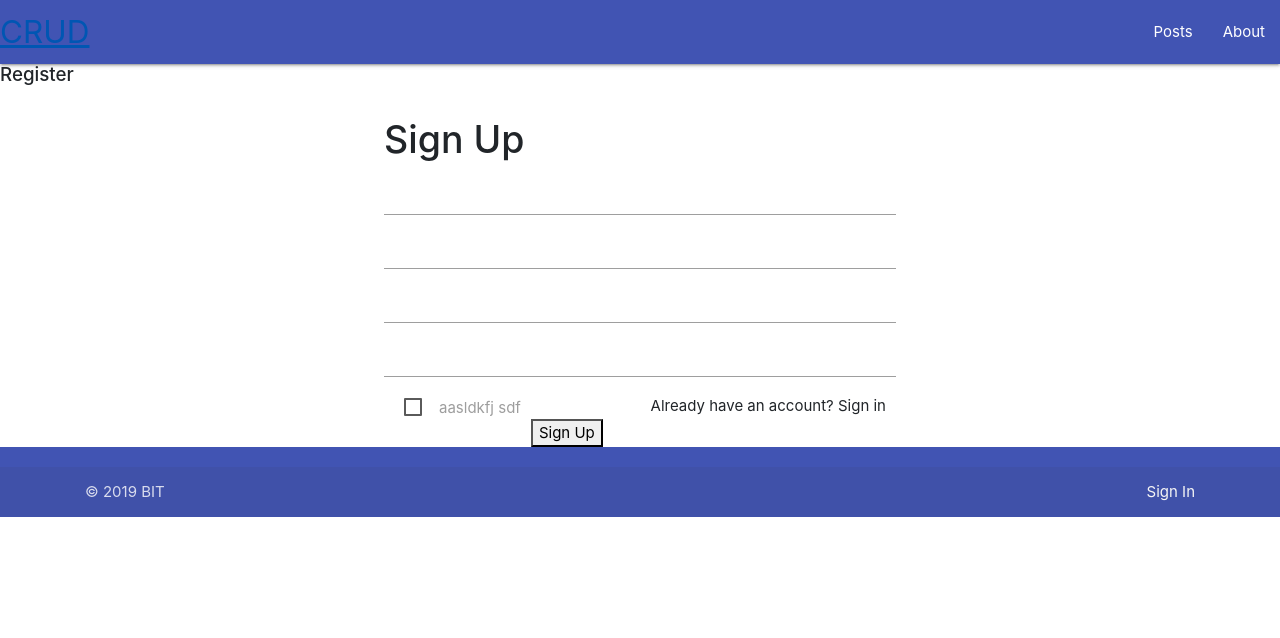
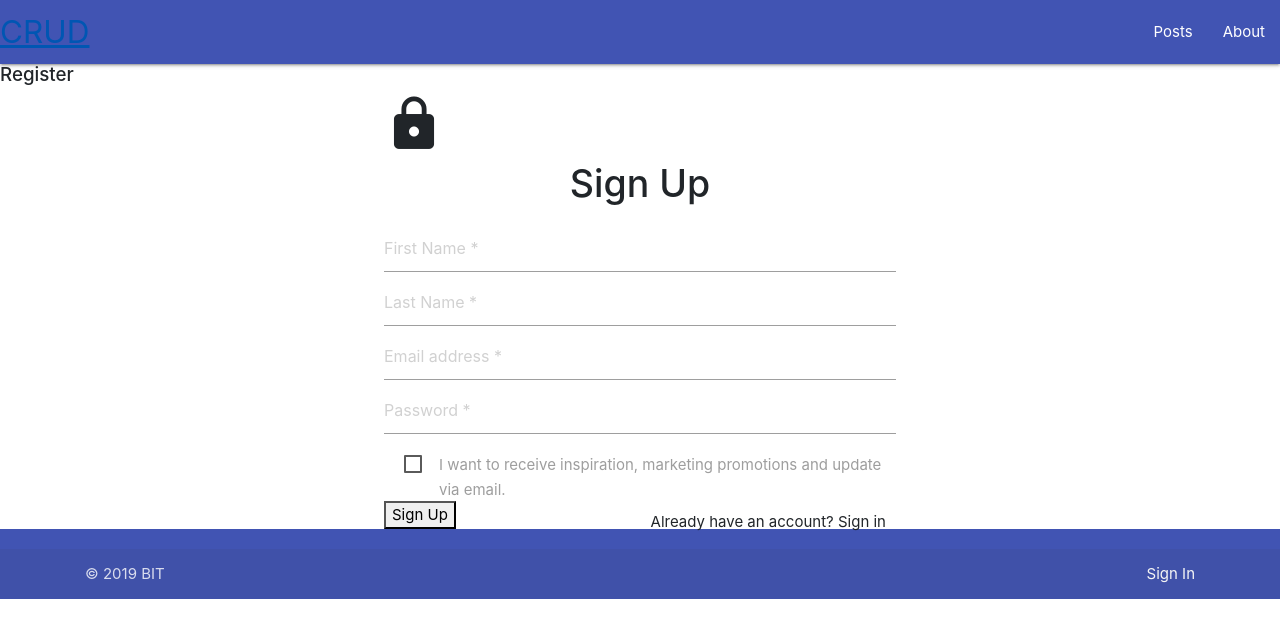
Before and after one commit to SimeunovicStef/FinalProject, a React (Create React App) app in the folder bit-crud/: page / in a window 1280 px wide. Shown: the top 638 px of the page. Built offline with nearby package versions, Linux system fonts and the light colour scheme.

Commit message:
creating new branch

```diff
--- a/bit-crud/public/index.html
+++ b/bit-crud/public/index.html
@@ -22,7 +22,8 @@
       work correctly both with client-side routing and a non-root public URL.
       Learn how to configure a non-root public URL by running `npm run build`.
     -->
-    <link rel="stylesheet" href="https://cdnjs.cloudflare.com/ajax/libs/materialize/1.0.0/css/materialize.min.css">
+  <link rel="stylesheet" href="https://cdnjs.cloudflare.com/ajax/libs/materialize/1.0.0/css/materialize.min.css">
+  <link href="https://fonts.googleapis.com/icon?family=Material+Icons" rel="stylesheet">
   <link rel="stylesheet" href="https://maxcdn.bootstrapcdn.com/bootstrap/4.3.1/css/bootstrap.min.css"
     integrity="sha384-ggOyR0iXCbMQv3Xipma34MD+dH/1fQ784/j6cY/iJTQUOhcWr7x9JvoRxT2MZw1T" crossorigin="anonymous" />
   <title>React App</title>
--- /dev/null
+++ b/bit-crud/src/components/icon/Icon.css
@@ -0,0 +1,4 @@
+.lockLogo {
+    margin-left: auto;
+    margin-right: auto;
+}
--- /dev/null
+++ b/bit-crud/src/components/icon/Icon.js
@@ -0,0 +1,12 @@
+import React from 'react'
+import './Icon.css'
+
+const Icon = (props) => {
+    return (<i className={
+        "medium material-icons " + props.className
+    }
+
+    >lock</i>)
+}
+
+export default Icon
--- a/bit-crud/src/components/image/Image.js
+++ /dev/null
@@ -1,9 +0,0 @@
-import React from 'react'
-
-const Image = (props) => {
-    return (
-        <img src={props.src}></img>
-    )
-}
-
-export default Image
--- a/bit-crud/src/components/input/Input.js
+++ b/bit-crud/src/components/input/Input.js
@@ -1,4 +1,5 @@
 import React from 'react'
+import './Input.css'
 
 const Input = (props) => {
     return (
--- /dev/null
+++ b/bit-crud/src/components/title/Title.css
@@ -0,0 +1,4 @@
+.title {
+  text-align: center;
+  margin-bottom: 20px;
+}
--- a/bit-crud/src/components/title/title.js
+++ b/bit-crud/src/components/title/title.js
@@ -1,9 +1,8 @@
 import React from 'react'
+import './Title.css'
 
 const Title = (props) => {
-    return (
-        <h1 className={props.className}>{props.title}</h1>
-    )
+    return (<h1 className={props.className}> {props.title}</h1>)
 }
 
 export default Title
--- a/bit-crud/src/index.css
+++ b/bit-crud/src/index.css
@@ -39,10 +39,6 @@ nav {
   margin-right: auto;
 }
 
-.title {
-  text-align: center;
-}
-
 input {
   display: block;
   padding: 15px;
@@ -51,9 +47,6 @@ input {
   border: 1px solid black;
 }
 
-.halfInput {
-  width: 48%;
-}
 
 .wholeInput {
   width: 100%;
--- a/bit-crud/src/page/RegisterForm.js
+++ b/bit-crud/src/page/RegisterForm.js
@@ -2,8 +2,8 @@ import React from 'react'
 import Button from '../components/button/Button'
 import Input from '../components/input/Input'
 import Checkbox from '../components/checkbox/Checkbox'
-import Image from '../components/image/Image'
-import Title from '../components/title/title'
+import Icon from '../components/icon/Icon'
+import Title from '../components/title/Title'
 
 class RegisterForm extends React.Component {
     constructor(props) {
@@ -20,13 +20,13 @@ class RegisterForm extends React.Component {
             <main>
                 <h5>Register</h5>
                 <div className='wraper'>
-                    <Image />
-                    <Title title='Sign Up' />
-                    <Input />
-                    <Input />
-                    <Input />
-                    <Input />
-                    <Checkbox onChange={(d) => console.log(d)} label="aasldkfj sdf" />
+                    <Icon className='lockLogo' />
+                    <Title title='Sign Up' className='title' />
+                    <Input name='firstName' type='text' placeholder='First Name *' className='halfInput' />
+                    <Input name='lastName' type='text' placeholder='Last Name *' className='halfInput' />
+                    <Input name='email' type='email' placeholder='Email address *' />
+                    <Input name='password' type='password' placeholder='Password *' />
+                    <Checkbox onChange={(d) => console.log(d)} label="I want to receive inspiration, marketing promotions and update via email." />
                     <Button title='Sign Up' />
                     <span className=''>Already have an account? Sign in</span>
                 </div>
```
Also changed, not shown: bit-crud/src/components/card/Card.js (+4 -4 lines), bit-crud/src/components/input/Input.css (added).
